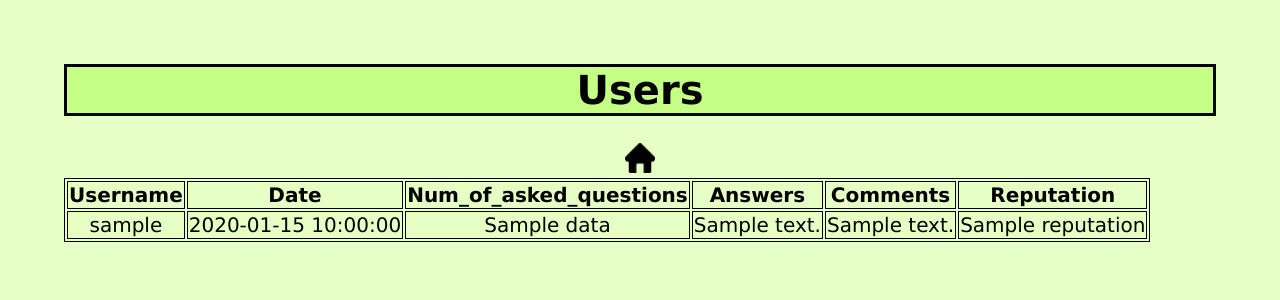
After one commit to kovesdieszter/Ask-mate, a Flask app: template templates/users.html in a window 1280 px wide. The commit adds this page. Shown: the top 300 px of the page. Run offline with Flask 2, Linux system fonts and the light colour scheme; the template is opened without the code that fills it: most values are stand-ins (such as "Sample title", 1, 10 or a date in 2020); some libraries are stand-ins or nearby versions.

Commit message:
feat: list users

```diff
--- a/data_manager.py
+++ b/data_manager.py
@@ -9,6 +9,17 @@ import bcrypt
 
 QUESTION_HEADER = ['id', 'submission_time', 'view_number', 'vote_number', 'title', 'message', 'image']
 ANSWER_HEADER = ['id', 'submission_time', 'vote_number', 'question_id', 'message', 'image']
+
+@connection.connection_handler
+def get_users(cursor):
+    query = """
+    SELECT username, date, asked_questions, answers, comments, reputation
+    FROM users
+    ORDER BY username
+    """
+    cursor.execute(query)
+    return cursor.fetchall()
+
 
 @connection.connection_handler
 def add_new_user(cursor, username, email, password):
--- a/server.py
+++ b/server.py
@@ -35,6 +35,14 @@ def register_user():
         data_manager.add_new_user(username, email, password)
         return redirect(url_for('main_page', username=username,email=email, password=password))
     return render_template('registration.html')
+
+
+@app.route('/users', methods=["GET", "POST"])
+def list_users():
+    if 'username' in session:
+        table_data = data_manager.get_users()
+        return render_template('users.html', data=table_data)
+    return "You are not logged in, please login!"
 
 # Eszter
 
--- a/templates/main.html
+++ b/templates/main.html
@@ -22,6 +22,8 @@
         {% else %}
         <p>You are logged in as {{ session['username'] }}</p>
         <a class="Add_button" href="{{ url_for('logout') }}">Logout</a>
+        <a class="Add_button" href="{{ url_for('list_users') }}">List Users </a>
+
         {% endif %}
         <p>
 
--- /dev/null
+++ b/templates/users.html
@@ -0,0 +1,38 @@
+<!DOCTYPE html>
+<html lang="en">
+<head>
+    <meta charset="UTF-8">
+    <title>USERS</title>
+    <link rel="stylesheet" href="/static/style.css">
+</head>
+    <body>
+    <h1>Users</h1>
+    <center><a class="me" href="/"><img src="../static/house.png" width="30" alt="Main page"></a></center>
+    <form>
+        <table>
+            <th> Username </th>
+            <th> Date </th>
+            <th> Num_of_asked_questions </th>
+            <th> Answers </th>
+            <th> Comments </th>
+            <th> Reputation </th>
+               {% for d in data %}
+                    <tr>
+                        <td>{{ d['username'] }}</td>
+                        <td>{{ d['date'] }}</td>
+                        <td>{{ d['asked_questions'] }}</td>
+                        <td>{{ d['answers'] }}</td>
+                        <td>{{ d['comments'] }}</td>
+                        <td>{{ d['reputation'] }}</td>
+                   </tr>
+
+               {%  endfor %}
+    </table>
+    </form>
+
+
+
+
+
+    </body>
+</html>
```
